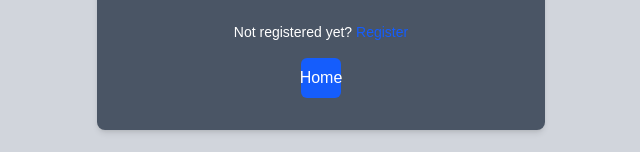
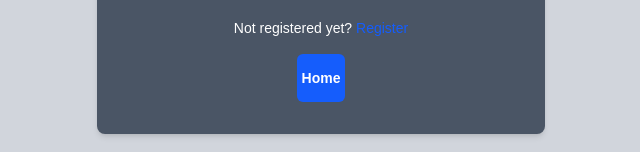
Before and after one commit to AvanishShukla20/pickCP_POTD_Client, a React (Vite) app: page /login in a window 1280 px wide. Shown: the part 490-642 px from the top of the page, without its empty margins (319-959 px from the left). Built offline with nearby package versions, Linux system fonts and the light colour scheme; no server answers.

Commit message:
added home button on login page

```diff
--- a/src/pages/Login.jsx
+++ b/src/pages/Login.jsx
@@ -102,7 +102,7 @@ export default function Login() {
           <button
             type="button"
             onClick={() => navigate("/")}
-          className="inline-flex items-center justify-center w-10 h-10 bg-blue-600 text-white rounded-md hover:bg-blue-700 transition"
+            className="inline-flex items-center justify-center w-12 h-12 bg-blue-600 text-white text-sm font-semibold rounded-md hover:bg-blue-700 transition"
             title="Go to Home"
           >
             Home
```
Lines whose indentation alone changed are shown as unchanged.
